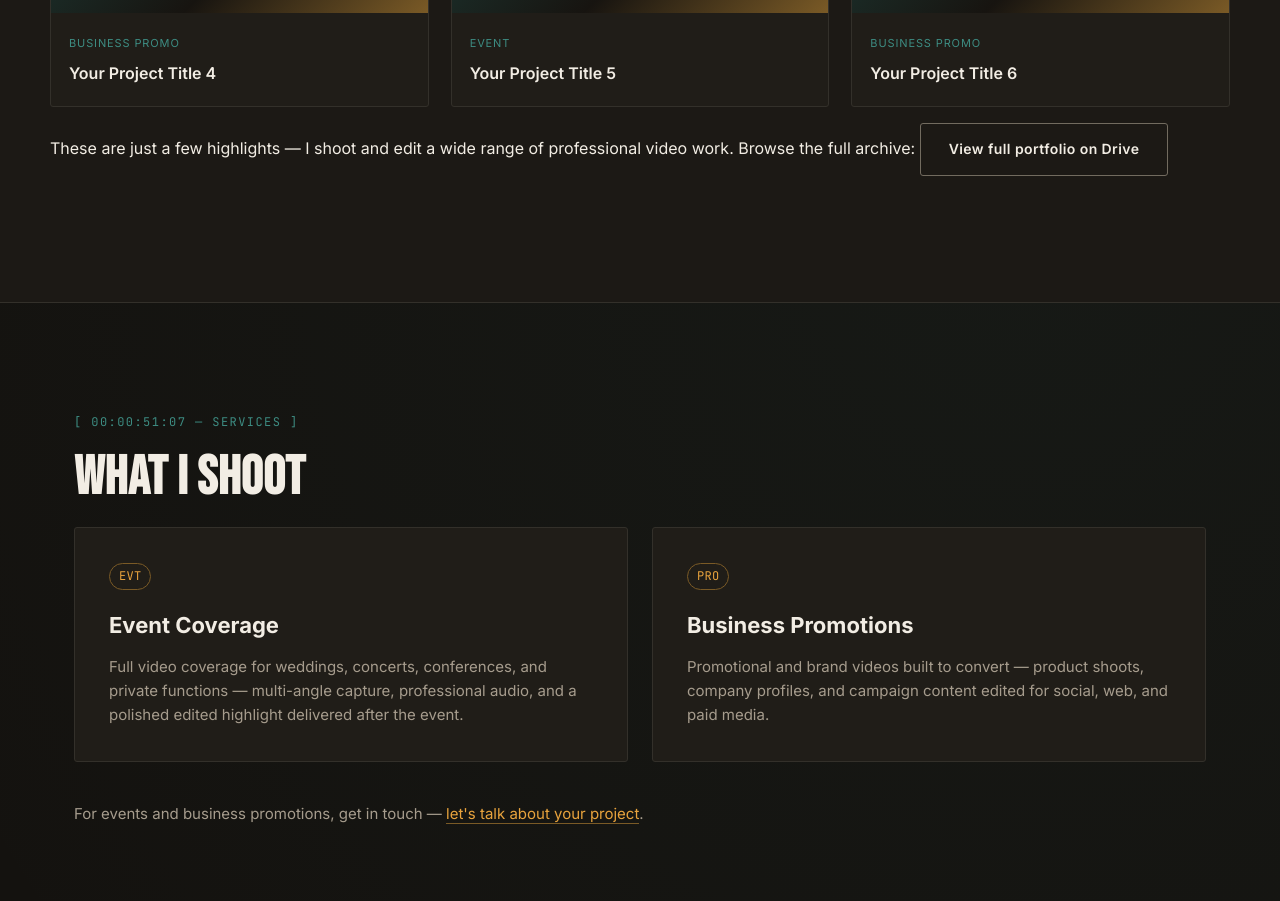
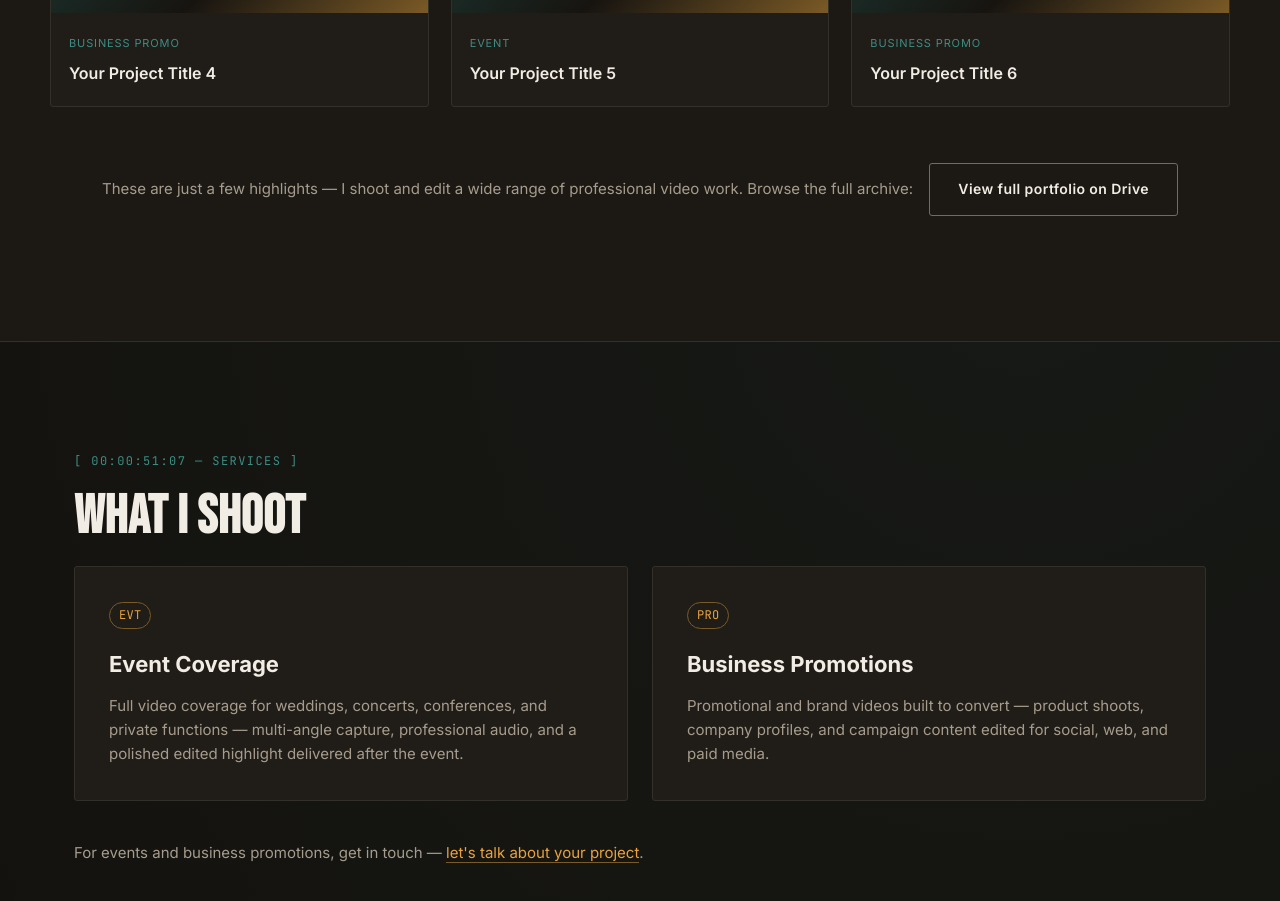
Before and after one commit to mohammadqbbaig/asad-saboor-portfolio, a website: page public/index.html in a window 1280 px wide. Shown: the part 2280-3181 px from the top of the page. Drawn offline with Linux system fonts and the light colour scheme.

Commit message:
Update style.css

```diff
--- a/public/css/style.css
+++ b/public/css/style.css
@@ -196,6 +196,18 @@ a:focus-visible, button:focus-visible, input:focus-visible, textarea:focus-visib
 }
 .btn--ghost:hover { border-color: var(--teal); color: var(--teal); }
 
+
+.reel-more {
+  margin-top: 44px;
+  text-align: center;
+  color: var(--muted);
+  font-size: 15px;
+}
+.reel-more .btn {
+  display: inline-block;
+  margin-left: 12px;
+  margin-top: 12px;
+}
 /* =========================================================
    Hero
    ========================================================= */
```
